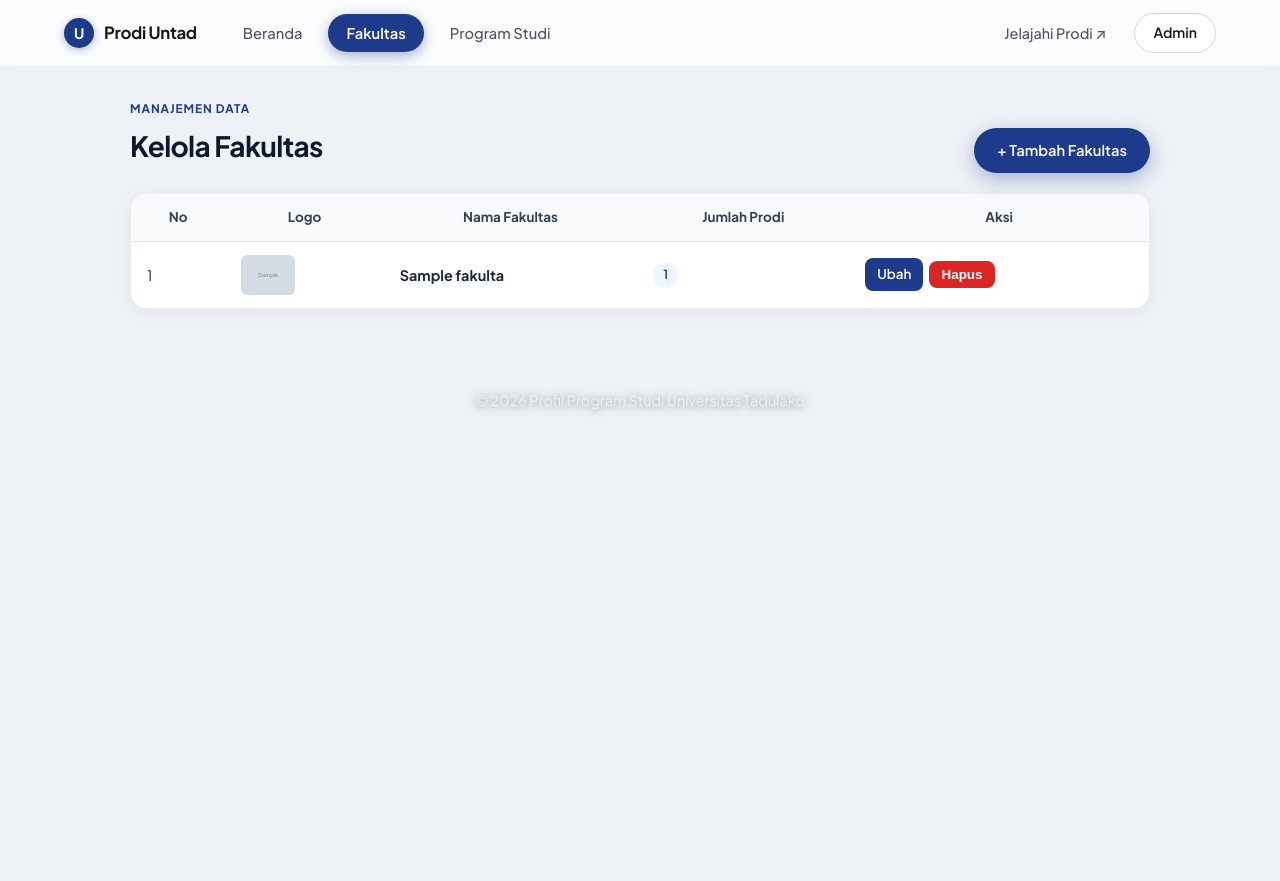
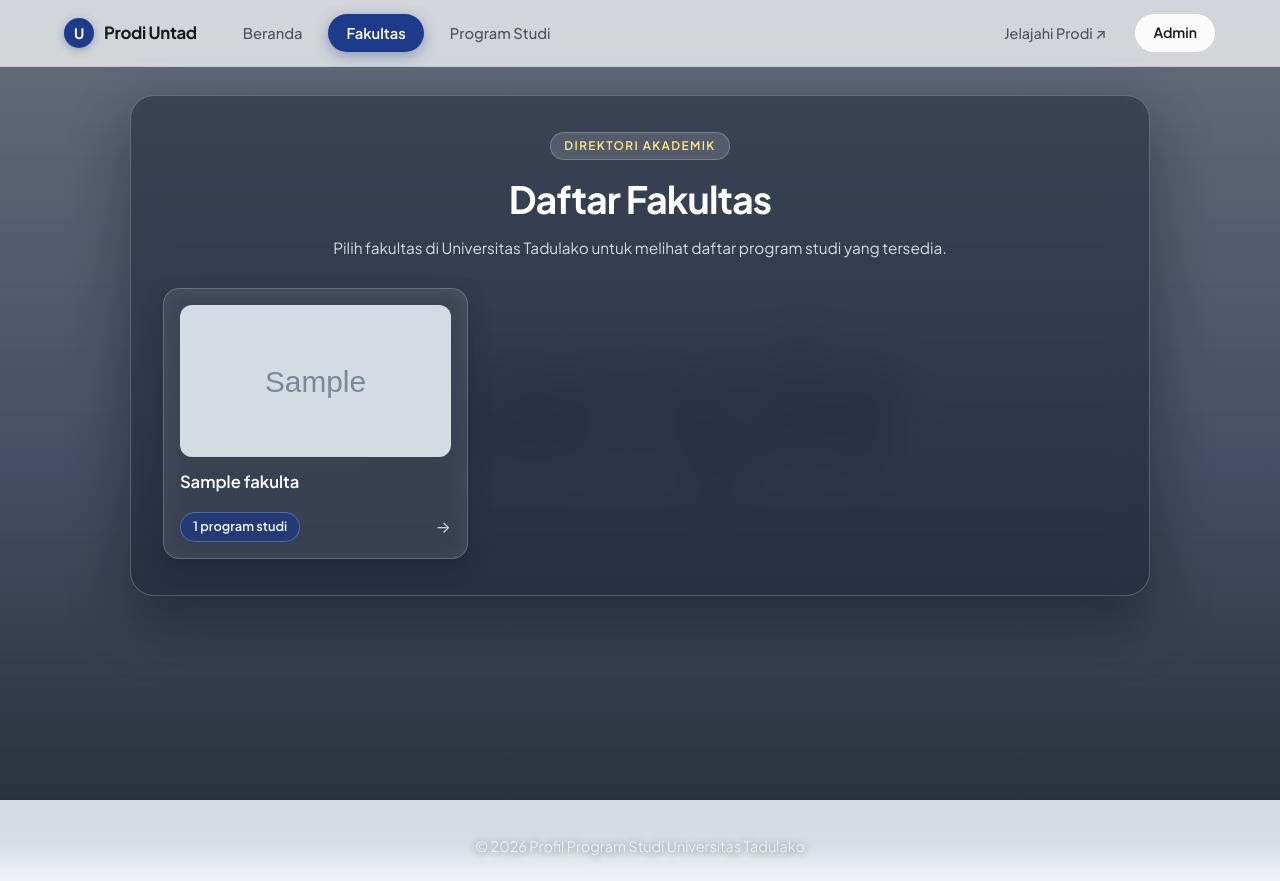
Before and after one commit to faldiandika/TUBES_RPL, a PHP site: page /index.php?c=fakultas in a window 1280 px wide. Before the commit the page ends 413 px from the top, so only its background shows below. Run offline with PHP 8.4, Linux system fonts and the light colour scheme; tables that the repository leaves empty or names only in its code hold one stand-in row (values such as "Sample post"); grey boxes marked "Sample" are stand-in pictures.

Commit message:
Update tampilan beranda klasik dan gaya CSS

```diff
--- a/app/views/fakultas/index.php
+++ b/app/views/fakultas/index.php
@@ -1,6 +1,18 @@
 <?php
-if (!function_exists('singkatan_fakultas_admin')) {
-    function singkatan_fakultas_admin(string $nama): string
+$bgFoto = '';
+if (!empty($profil['foto'])) {
+    $bgFoto = e(img_url($profil['foto']));
+} else {
+    foreach ($fakultas as $item) {
+        if (!empty($item['foto'])) {
+            $bgFoto = e(img_url($item['foto']));
+            break;
+        }
+    }
+}
+
+if (!function_exists('singkatan_fakultas')) {
+    function singkatan_fakultas(string $nama): string
     {
         if (preg_match('/\(([A-Z]{2,8})\)/', $nama, $m)) {
             return $m[1];
@@ -19,52 +31,44 @@ if (!function_exists('singkatan_fakultas_admin')) {
 }
 ?>
 
-<div class="bar admin-bar">
-    <div>
-        <span class="admin-eyebrow">Manajemen Data</span>
-        <h1>Kelola Fakultas</h1>
-    </div>
-    <a class="btn btn-primary-pill" href="index.php?c=adminfakultas&a=tambah">+ Tambah Fakultas</a>
+<div class="subpage-stage <?= $bgFoto ? 'has-page-bg' : '' ?>">
+    <?php if ($bgFoto): ?>
+        <div class="page-fixed-bg" style="background-image: url('<?= $bgFoto ?>');" aria-hidden="true"></div>
+        <div class="page-fixed-overlay" aria-hidden="true"></div>
+    <?php endif; ?>
+
+    <section class="glass-panel">
+        <div class="glass-head">
+            <span class="glass-eyebrow">Direktori Akademik</span>
+            <h1>Daftar Fakultas</h1>
+            <p>Pilih fakultas di Universitas Tadulako untuk melihat daftar program studi yang tersedia.</p>
         </div>
 
-<div class="admin-table-card">
-    <table class="tabel admin-tabel">
-        <thead>
-            <tr>
-                <th>No</th>
-                <th>Logo</th>
-                <th>Nama Fakultas</th>
-                <th>Jumlah Prodi</th>
-                <th>Aksi</th>
-            </tr>
-        </thead>
-        <tbody>
-            <?php foreach ($fakultas as $i => $f): ?>
-                <?php $singkatan = singkatan_fakultas_admin((string)$f['nama']); ?>
-                <tr>
-                    <td><?= $i + 1 ?></td>
-                    <td>
+        <div class="grid fakultas-grid">
+            <?php foreach ($fakultas as $f): ?>
+                <?php
+                $jmlProdi = (int)($f['jumlah_prodi'] ?? 0);
+                $singkatan = singkatan_fakultas((string)$f['nama']);
+                ?>
+                <a class="glass-card" href="index.php?c=prodi&fakultas=<?= (int)$f['id'] ?>">
+                    <div class="glass-card-media">
                         <?php if (!empty($f['foto'])): ?>
-                            <img class="thumb" src="<?= e(img_url($f['foto'])) ?>" alt="<?= e($f['nama']) ?>">
+                            <img src="<?= e(img_url($f['foto'])) ?>" alt="<?= e($f['nama']) ?>">
                         <?php else: ?>
-                            <span class="admin-initial-badge"><?= e($singkatan) ?></span>
+                            <div class="glass-card-placeholder">
+                                <span><?= e($singkatan) ?></span>
+                            </div>
                         <?php endif; ?>
-                    </td>
-                    <td><strong><?= e($f['nama']) ?></strong></td>
-                    <td><span class="admin-count-badge"><?= (int)$f['jumlah_prodi'] ?></span></td>
-                    <td class="admin-aksi-cell">
-                        <div class="admin-aksi-group">
-                            <a class="btn kecil" href="index.php?c=adminfakultas&a=ubah&id=<?= (int)$f['id'] ?>">Ubah</a>
-                            <form class="inline" method="post" action="index.php?c=adminfakultas&a=hapus"
-                                  onsubmit="return confirm('Menghapus fakultas ini juga akan menghapus <?= (int)$f['jumlah_prodi'] ?> program studinya. Lanjutkan?');">
-                                <?= csrf_field() ?>
-                                <input type="hidden" name="id" value="<?= (int)$f['id'] ?>">
-                                <button class="btn kecil bahaya" type="submit">Hapus</button>
-                            </form>
                     </div>
-                    </td>
-                </tr>
+                    <div class="glass-card-body">
+                        <h3><?= e($f['nama']) ?></h3>
+                        <div class="glass-card-foot">
+                            <span class="prodi-pill"><?= $jmlProdi ?> program studi</span>
+                            <span class="card-arrow">&rarr;</span>
+                        </div>
+                    </div>
+                </a>
             <?php endforeach; ?>
-        </tbody>
-    </table>
         </div>
+    </section>
+</div>
```
Lines whose indentation alone changed are shown as unchanged.
